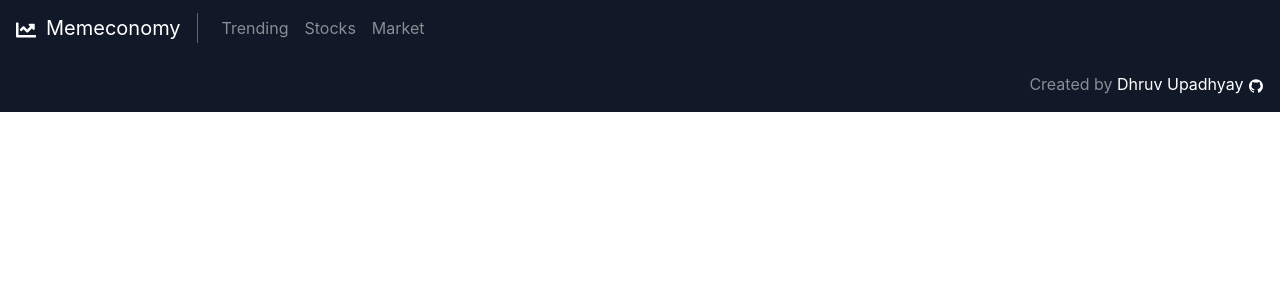
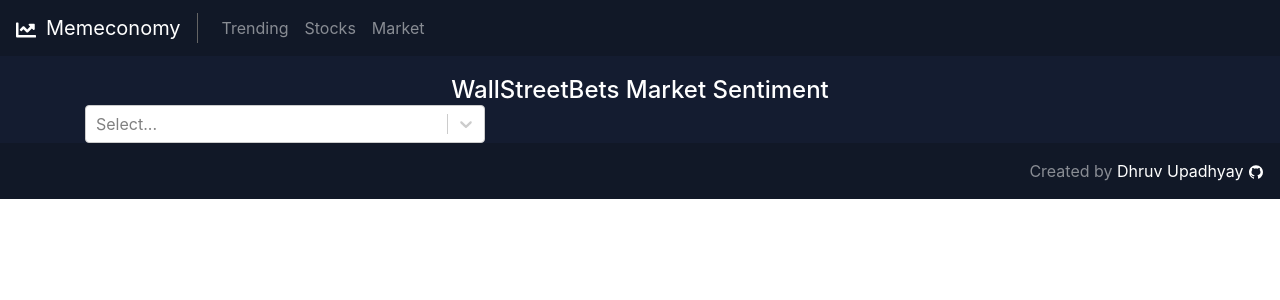
Before and after one commit to dhruvupadhyay88/memeconomy, a React (Create React App) app: page /stocks in a window 1280 px wide. Shown: the top 300 px of the page. Built offline with nearby package versions, Linux system fonts and the light colour scheme; no server answers.

Commit message:
added stock page, selector

```diff
--- a/package.json
+++ b/package.json
@@ -17,6 +17,7 @@
         "react-icons": "^4.2.0",
         "react-router-dom": "^5.2.0",
         "react-scripts": "4.0.3",
+        "react-select": "^4.3.1",
         "styled-components": "^5.3.0",
         "web-vitals": "^1.1.2"
     },
--- a/src/App.js
+++ b/src/App.js
@@ -5,6 +5,7 @@
 import { Footer } from "./Components/Footer";
 import { Top } from "./Components/Top";
 import { Market } from "./Components/Market";
+import { Stock } from "./Components/Stock";
 import { BrowserRouter as Router, Switch, Route } from "react-router-dom";
 
 export const App = () => {
@@ -16,6 +17,7 @@
                 </Row>
                 <Route path={["/", "/home"]} exact component={Top} />
                 <Route path={"/market"} exact component={Market} />
+                <Route path={"/stocks"} exact component={Stock} />
                 <Row>
                     <Footer />
                 </Row>
--- a/src/Components/Market/index.jsx
+++ b/src/Components/Market/index.jsx
@@ -7,7 +7,7 @@
     getIndexData,
 } from "../../RequestFunctions";
 import { MarketChart } from "./MarketChart";
-import { Posts } from "./Posts";
+import { Posts } from "../Posts";
 import axios from "axios";
 
 export const Market = () => {
--- /dev/null
+++ b/src/Components/Stock/index.jsx
@@ -0,0 +1,82 @@
+import React, { useState, useEffect } from "react";
+import styled from "styled-components";
+import { Container, Row, Spinner, Form } from "react-bootstrap";
+import {
+    getStockSentiment,
+    getStockPosts,
+    getStockList,
+} from "../../RequestFunctions";
+import Select from "react-select";
+import { Posts } from "../Posts";
+
+export const Stock = () => {
+    const [tableData, setTableData] = useState();
+    const [postsData, setPostsData] = useState();
+    const [allStocks, setAllStocks] = useState();
+    const [stock, setStock] = useState();
+    const [chartLoading, setChartLoading] = useState(true);
+    const [postsLoading, setPostsLoading] = useState(true);
+
+    useEffect(() => {
+        getStockList().then(res => {
+            console.log(res.data);
+            setAllStocks(res.data);
+        });
+    }, []);
+
+    // useEffect(() => {
+    //     getStockSentiment("PLTR").then(res => {
+    //         setTableData(res.data);
+    //         setChartLoading(false);
+    //         console.log(res.data);
+    //     });
+    //     getStockPosts("PLTR").then(res => {
+    //         setPostsData(res.data);
+    //         setPostsLoading(false);
+    //         console.log(res.data);
+    //     });
+    // }, []);
+
+    const getOptions = () => {
+        var arr = [];
+        if (allStocks) {
+            allStocks.map(stock => {
+                arr.push({
+                    value: stock.stock,
+                    label: stock.stock,
+                });
+            });
+        }
+        return arr;
+    };
+    return (
+        <Row>
+            <Container>
+                <Row className='justify-content-center'>
+                    <Title>{`WallStreetBets Market Sentiment`}</Title>
+                </Row>
+                <div
+                    style={{
+                        width: "400px",
+                        justifyContent: "center",
+                        alignItems: "center",
+                    }}
+                >
+                    <Select
+                        options={getOptions()}
+                        style={{ margin: "100px 0 0 0" }}
+                    />
+                </div>
+            </Container>
+        </Row>
+    );
+};
+
+const Title = styled.h4`
+    color: white;
+    margin: 20px 0 0 0;
+`;
+
+const Loading = styled(Spinner)`
+    margin: 10% 0 37% 0;
+`;
--- a/src/RequestFunctions.js
+++ b/src/RequestFunctions.js
@@ -25,3 +25,15 @@
         `https://www.alphavantage.co/query?function=GLOBAL_QUOTE&symbol=${symbol}&apikey=8HCVW802X7Q921Y3`
     );
 };
+
+export const getStockSentiment = stock => {
+    return axios.get(`/api/stock/chart?stock=${stock}`);
+};
+
+export const getStockPosts = stock => {
+    return axios.get(`/api/market/posts?stock=${stock}`);
+};
+
+export const getStockList = () => {
+    return axios.get("/api/stock/list");
+};
```
Also changed, not shown: src/Components/Posts.jsx (renamed from src/Components/Market/Posts.jsx), src/Components/Stock/StockChart.jsx (added), 2 other files (tests, documents, lock files or other folders).
